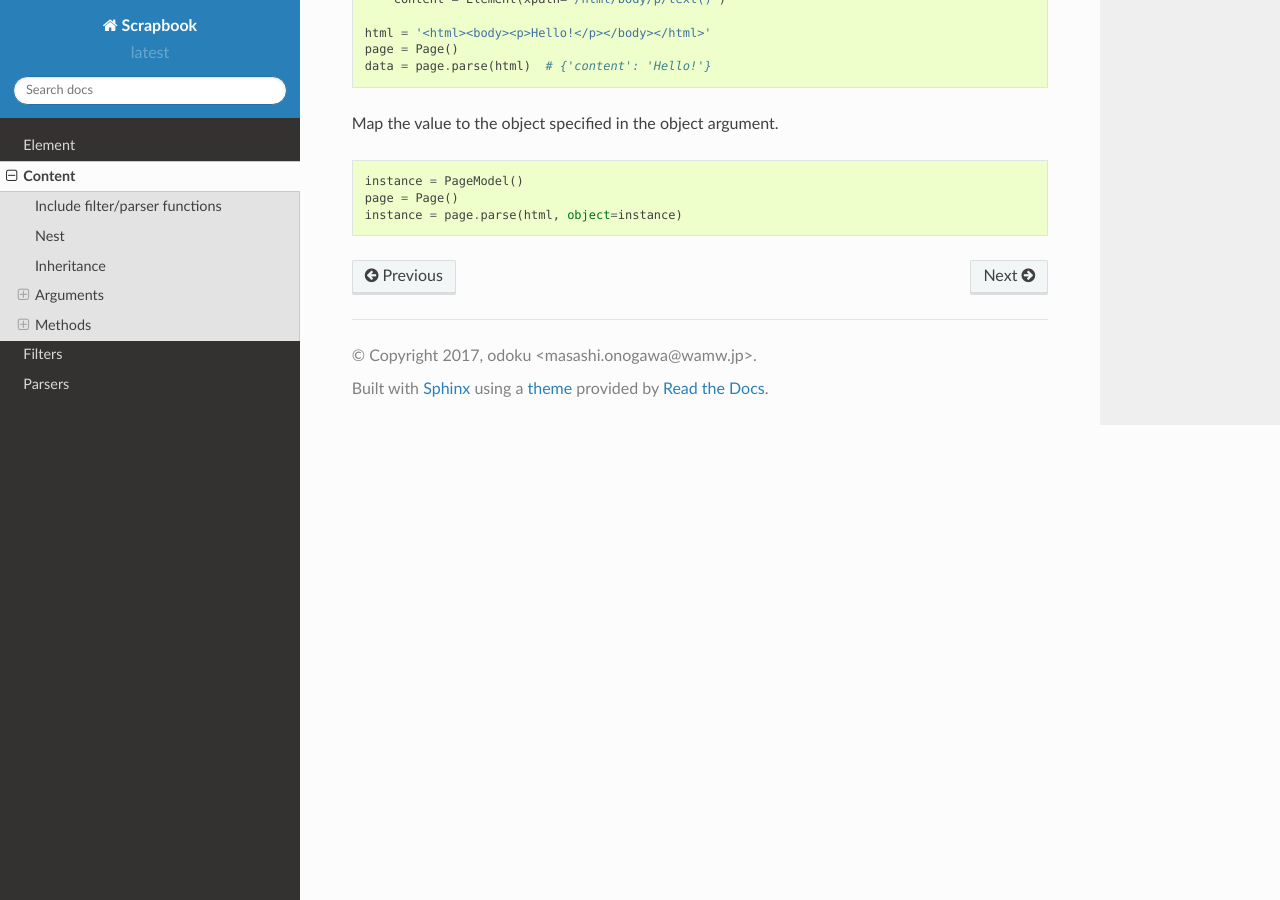
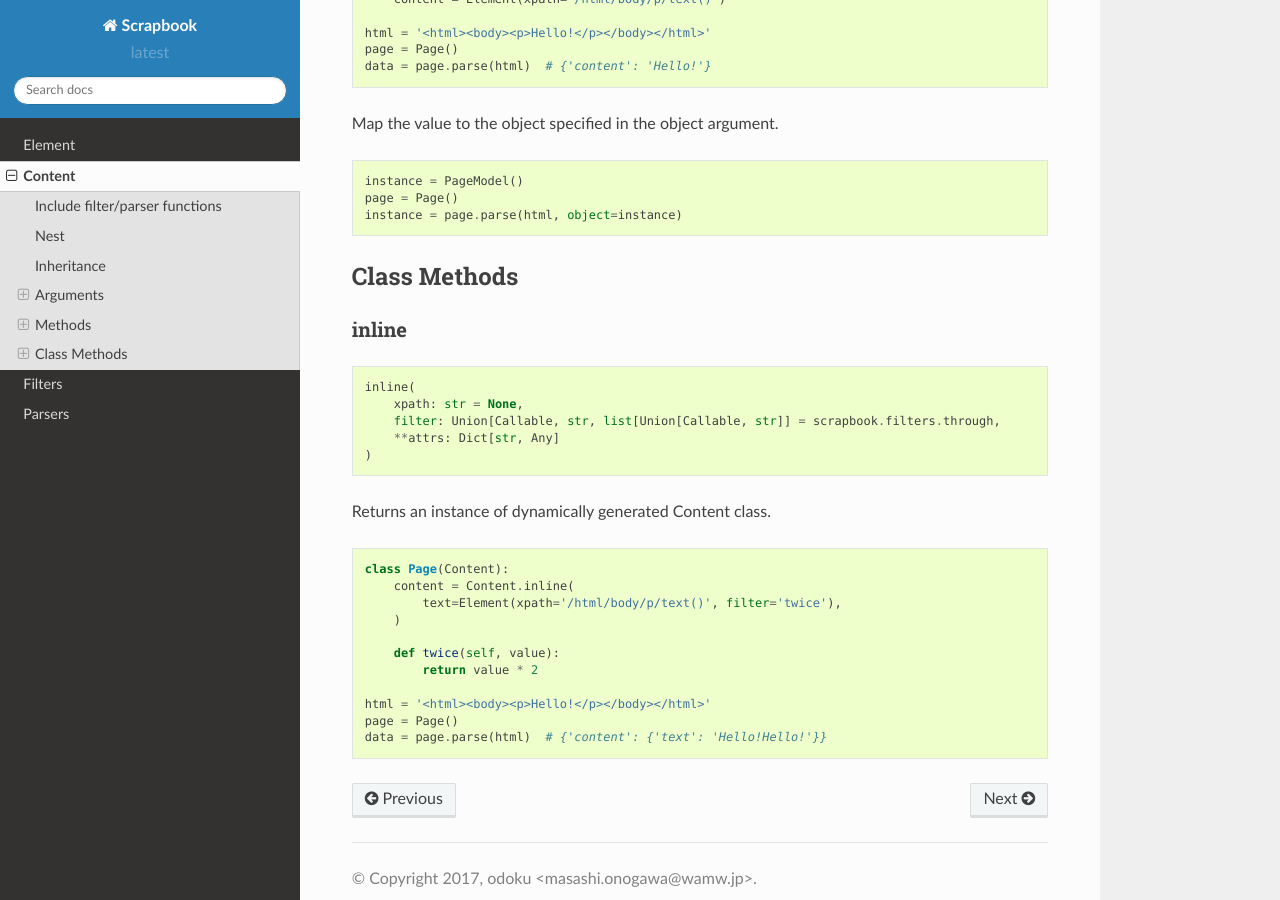
Before and after one commit to odoku/Scrapbook, a Sphinx documentation site: the page built from docs/source/content.rst, in a window 1280 px wide and 900 px high, scrolled down 2538 px. Built offline with Sphinx 7.4.7 and the Read the Docs theme 2.0.0, drawn with Linux system fonts in a browser that asks for light colours.

Commit message:
Update document.

```diff
--- a/docs/source/content.rst
+++ b/docs/source/content.rst
@@ -154,3 +154,34 @@ Map the value to the object specified in the object argument.
     instance = PageModel()
     page = Page()
     instance = page.parse(html, object=instance)
+
+
+Class Methods
+=====================================================================
+
+inline
+---------------------------------------------------------------------
+
+.. code-block:: python
+
+    inline(
+        xpath: str = None,
+        filter: Union[Callable, str, list[Union[Callable, str]] = scrapbook.filters.through,
+        **attrs: Dict[str, Any]
+    )
+
+Returns an instance of dynamically generated Content class.
+
+.. code-block:: python
+
+    class Page(Content):
+        content = Content.inline(
+            text=Element(xpath='/html/body/p/text()', filter='twice'),
+        )
+
+        def twice(self, value):
+            return value * 2
+
+    html = '<html><body><p>Hello!</p></body></html>'
+    page = Page()
+    data = page.parse(html)  # {'content': {'text': 'Hello!Hello!'}}
```
